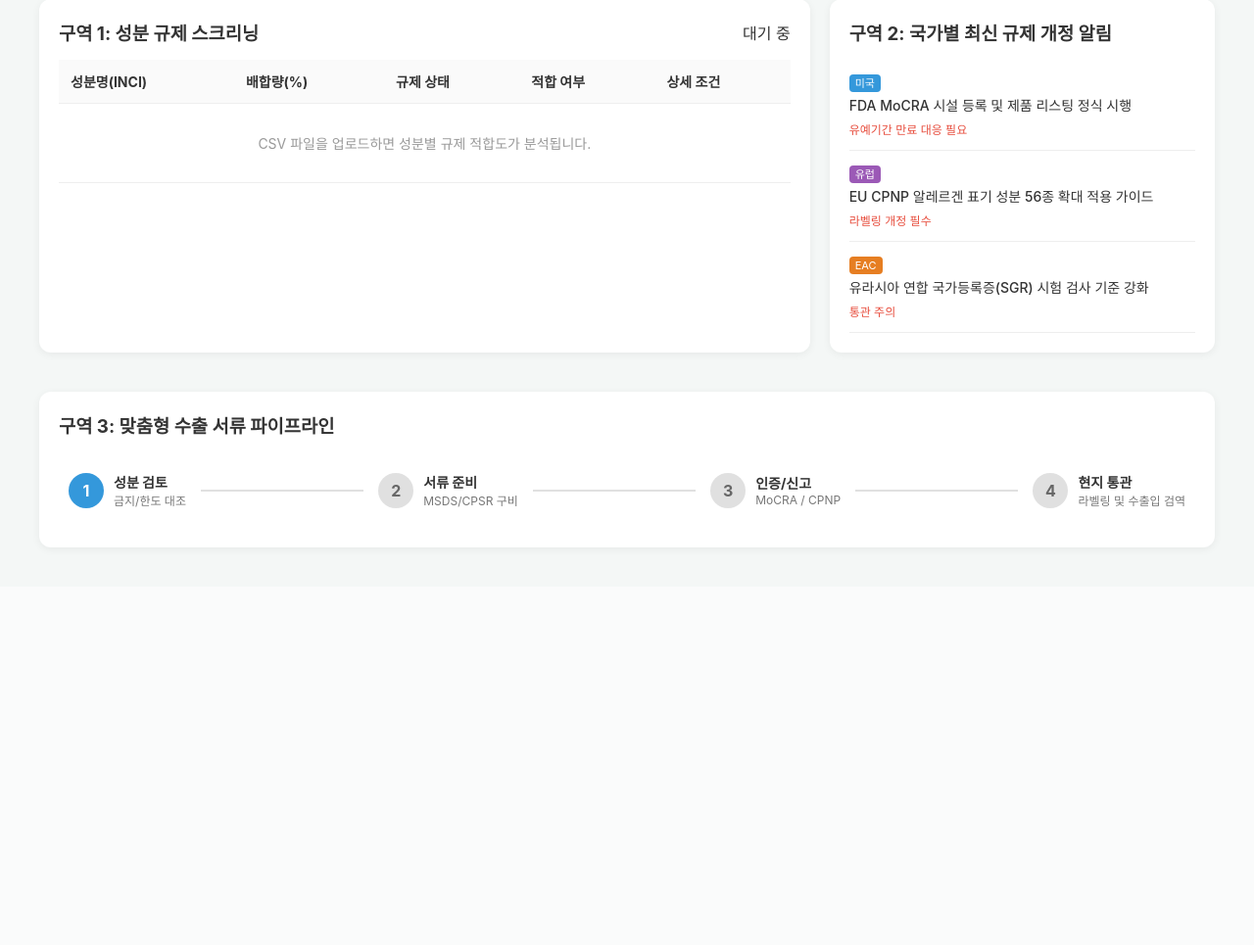
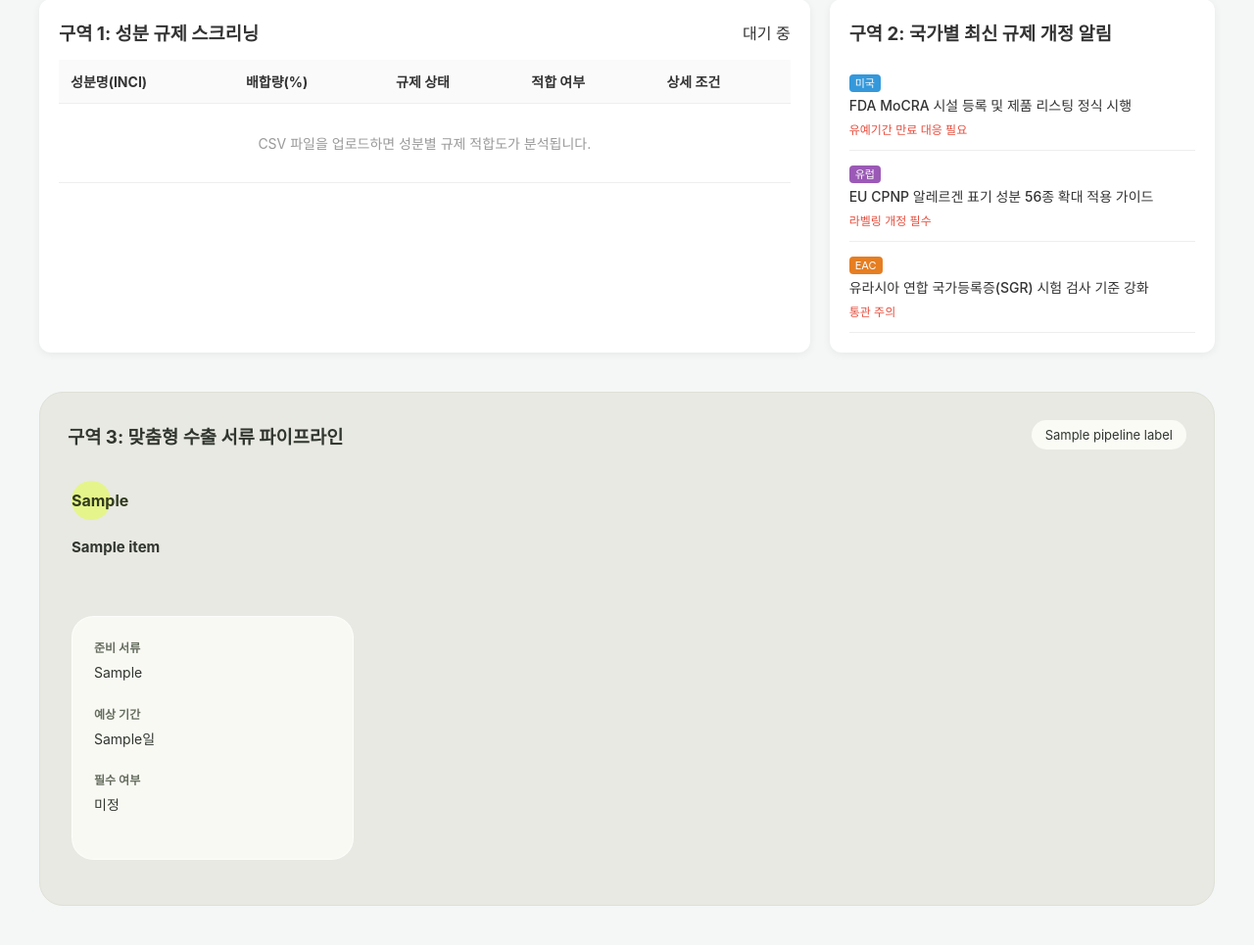
Before and after one commit to kijoojootopia/junior, a Flask app: template templates/index.html in a window 1280 px wide. Shown: the part 231-1196 px from the top of the page at 98% size. Before the commit the page ends 792 px from the top, so only its background shows below. Run offline with Flask 3, Linux system fonts and the light colour scheme; the template is opened without the code that fills it: most values are stand-ins (such as "Sample title", 1, 10 or a date in 2020).

Commit message:
0924codex revised

```diff
--- a/app.py
+++ b/app.py
@@ -1,4 +1,5 @@
 import os
+import json
 from flask import Flask, render_template, request, jsonify
 from dotenv import load_dotenv
 
@@ -17,7 +18,27 @@ app.config['UPLOAD_FOLDER'] = 'uploads'
 @app.route('/')
 def index():
     rates = get_current_exchange_rates()
-    return render_template('index.html', rates=rates)
+    pipeline_data = {}
+    for region in ('us', 'eu', 'eac'):
+        file_path = os.path.join(app.root_path, 'data', region, 'pipeline_checklist.json')
+        try:
+            with open(file_path, encoding='utf-8') as source:
+                data = json.load(source)
+            # 미국은 GENERAL/OTC로 나뉘고, 유럽·EAEU는 단일 목록입니다.
+            if isinstance(data, list):
+                data = {'GENERAL': data}
+            if not isinstance(data, dict) or not all(isinstance(items, list) for items in data.values()):
+                raise ValueError('파이프라인 항목은 목록이어야 합니다.')
+            pipeline_data[region] = data
+        except (OSError, ValueError):
+            app.logger.exception('%s 파이프라인 자료를 읽지 못했습니다.', region)
+            pipeline_data[region] = {'GENERAL': []}
+
+    return render_template(
+        'index.html', rates=rates, pipeline_data=pipeline_data,
+        pipeline_items=pipeline_data['us'].get('GENERAL', []),
+        pipeline_label='미국 · 일반 화장품',
+    )
 
 # CSV 업로드 및 성분 판정 API 라우터
 @app.route('/api/screen', methods=['POST'])
--- a/static/css/style.css
+++ b/static/css/style.css
@@ -38,11 +38,153 @@ body { background-color: #f4f7f6; color: #333; padding: 20px; }
 .feed-title { font-size: 14px; font-weight: 500; margin: 4px 0; }
 .feed-date { font-size: 12px; color: #e74c3c; }
 
-/* 파이프라인 타임라인 */
-.pipeline-steps { display: flex; align-items: center; justify-content: space-between; padding: 20px 10px; }
-.step-node { display: flex; align-items: center; gap: 10px; }
-.step-node .circle { width: 36px; height: 36px; border-radius: 50%; background: #e0e0e0; color: #666; display: flex; align-items: center; justify-content: center; font-weight: bold; }
-.step-node.active .circle { background: #3498db; color: #fff; }
-.step-info strong { font-size: 14px; display: block; }
-.step-info p { font-size: 12px; color: #777; }
-.step-connector { flex-grow: 1; height: 2px; background: #e0e0e0; margin: 0 15px; }
+/* 국가별 서류 안내: 가로 타임라인과 카드 */
+.document-pipeline {
+    min-width: 0;
+    padding: 28px;
+    border: 1px solid #dfe1d7;
+    border-radius: 24px;
+    background: #e8e9e2;
+    color: #30362f;
+    box-shadow: none;
+}
+
+.document-pipeline .card-header {
+    flex-wrap: wrap;
+    gap: 12px;
+    margin-bottom: 28px;
+}
+
+.document-pipeline-label {
+    padding: 7px 14px;
+    border-radius: 20px;
+    background: #fafbf5;
+    font-size: 13px;
+}
+
+.document-pipeline-scroll {
+    overflow-x: auto;
+    padding: 4px 4px 18px;
+    scrollbar-color: #929889 #e8e9e2;
+    scrollbar-width: thin;
+}
+
+.document-pipeline-timeline {
+    display: flex;
+    align-items: stretch;
+    gap: 24px;
+    margin: 0;
+    padding: 0;
+    list-style: none;
+}
+
+.document-pipeline-step {
+    position: relative;
+    display: flex;
+    flex: 0 0 288px;
+    flex-direction: column;
+}
+
+.document-pipeline-step:not(:last-child)::before {
+    content: "";
+    position: absolute;
+    top: 20px;
+    left: 20px;
+    width: calc(100% + 24px);
+    height: 1px;
+    background: #aeb69b;
+}
+
+.document-pipeline-heading {
+    position: relative;
+    min-height: 138px;
+    padding-bottom: 20px;
+}
+
+.document-pipeline-number {
+    display: grid;
+    place-items: center;
+    width: 40px;
+    height: 40px;
+    margin-bottom: 16px;
+    border-radius: 50%;
+    background: #e5f58b;
+    color: #303a1e;
+    font-size: 16px;
+    font-weight: 700;
+}
+
+.document-pipeline-heading h4 {
+    font-size: 15px;
+    line-height: 1.6;
+    overflow-wrap: anywhere;
+    word-break: keep-all;
+}
+
+.document-pipeline-step-label {
+    position: absolute;
+    width: 1px;
+    height: 1px;
+    overflow: hidden;
+    clip-path: inset(50%);
+    white-space: nowrap;
+}
+
+.document-pipeline-card {
+    display: flex;
+    flex: 1;
+    flex-direction: column;
+    padding: 22px;
+    border: 1px solid #ffffffb3;
+    border-radius: 22px;
+    background: #f8f9f3;
+}
+
+.document-pipeline-card dt {
+    margin-bottom: 6px;
+    color: #656d5e;
+    font-size: 12px;
+    font-weight: 600;
+}
+
+.document-pipeline-card dd {
+    margin: 0 0 20px;
+    font-size: 14px;
+    line-height: 1.75;
+    overflow-wrap: anywhere;
+    word-break: keep-all;
+}
+
+.document-pipeline-guide {
+    align-self: flex-start;
+    margin-top: auto;
+    color: #354a27;
+    font-size: 13px;
+    line-height: 1.6;
+    text-underline-offset: 4px;
+}
+
+.document-pipeline-guide span {
+    font-size: 11px;
+}
+
+.document-pipeline-scroll:focus-visible,
+.document-pipeline-guide:focus-visible {
+    outline: 3px solid #53743b;
+    outline-offset: 3px;
+    border-radius: 4px;
+}
+
+.document-pipeline-empty {
+    padding: 24px;
+    border-radius: 18px;
+    background: #f8f9f3;
+    color: #656d5e;
+    line-height: 1.6;
+}
+
+@media (max-width: 600px) {
+    .document-pipeline { padding: 18px; }
+    .document-pipeline-step { flex-basis: 250px; }
+    .document-pipeline-card { padding: 18px; }
+}
--- a/templates/index.html
+++ b/templates/index.html
@@ -86,43 +86,43 @@
         </section>
 
         <!-- 구역 3: 맞춤형 수출 서류 파이프라인 로드맵 -->
-        <section class="card area-3">
+        <section class="card area-3 document-pipeline" aria-labelledby="pipeline-title">
             <div class="card-header">
-                <h3>구역 3: 맞춤형 수출 서류 파이프라인</h3>
+                <h3 id="pipeline-title">구역 3: 맞춤형 수출 서류 파이프라인</h3>
+                {% if pipeline_label %}
+                <span class="document-pipeline-label">{{ pipeline_label }}</span>
+                {% endif %}
             </div>
-            <div class="pipeline-steps">
-                <div class="step-node active">
-                    <div class="circle">1</div>
-                    <div class="step-info">
-                        <strong>성분 검토</strong>
-                        <p>금지/한도 대조</p>
-                    </div>
-                </div>
-                <div class="step-connector"></div>
-                <div class="step-node">
-                    <div class="circle">2</div>
-                    <div class="step-info">
-                        <strong>서류 준비</strong>
-                        <p>MSDS/CPSR 구비</p>
-                    </div>
-                </div>
-                <div class="step-connector"></div>
-                <div class="step-node">
-                    <div class="circle">3</div>
-                    <div class="step-info">
-                        <strong>인증/신고</strong>
-                        <p>MoCRA / CPNP</p>
-                    </div>
-                </div>
-                <div class="step-connector"></div>
-                <div class="step-node">
-                    <div class="circle">4</div>
-                    <div class="step-info">
-                        <strong>현지 통관</strong>
-                        <p>라벨링 및 수출입 검역</p>
-                    </div>
-                </div>
+
+            {% if pipeline_items %}
+            <div class="document-pipeline-scroll" role="region" aria-label="국가별 수출 서류 단계" tabindex="0">
+                <ol class="document-pipeline-timeline">
+                    {% for item in pipeline_items | sort(attribute='stage_step') %}
+                    <li class="document-pipeline-step">
+                        <div class="document-pipeline-heading">
+                            <span class="document-pipeline-number" aria-hidden="true">{{ item.stage_step }}</span>
+                            <h4><span class="document-pipeline-step-label">{{ item.stage_step }}단계</span> {{ item.task_name }}</h4>
+                        </div>
+                        <div class="document-pipeline-card">
+                            <dl>
+                                <dt>준비 서류</dt>
+                                <dd>{{ item.required_doc }}</dd>
+                                <dt>예상 기간</dt>
+                                <dd>{% if item.estimated_days is defined and item.estimated_days is not none %}{{ item.estimated_days }}일{% else %}미정{% endif %}</dd>
+                                <dt>필수 여부</dt>
+                                <dd>{% if item.is_mandatory is sameas true %}필수{% elif item.is_mandatory is sameas false %}선택{% else %}미정{% endif %}</dd>
+                            </dl>
+                            {% if item.guide_url and item.guide_url.startswith(('https://', 'http://')) %}
+                            <a class="document-pipeline-guide" href="{{ item.guide_url }}" target="_blank" rel="noopener noreferrer">안내 페이지 열기 <span>(새 창)</span></a>
+                            {% endif %}
+                        </div>
+                    </li>
+                    {% endfor %}
+                </ol>
             </div>
+            {% else %}
+            <p class="document-pipeline-empty" role="status">표시할 수출 서류 안내가 없습니다.</p>
+            {% endif %}
         </section>
     </div>
 </div>
```
Also changed, not shown: AI_RULES.md (+1 -1 lines), static/img/globe.png (added).
